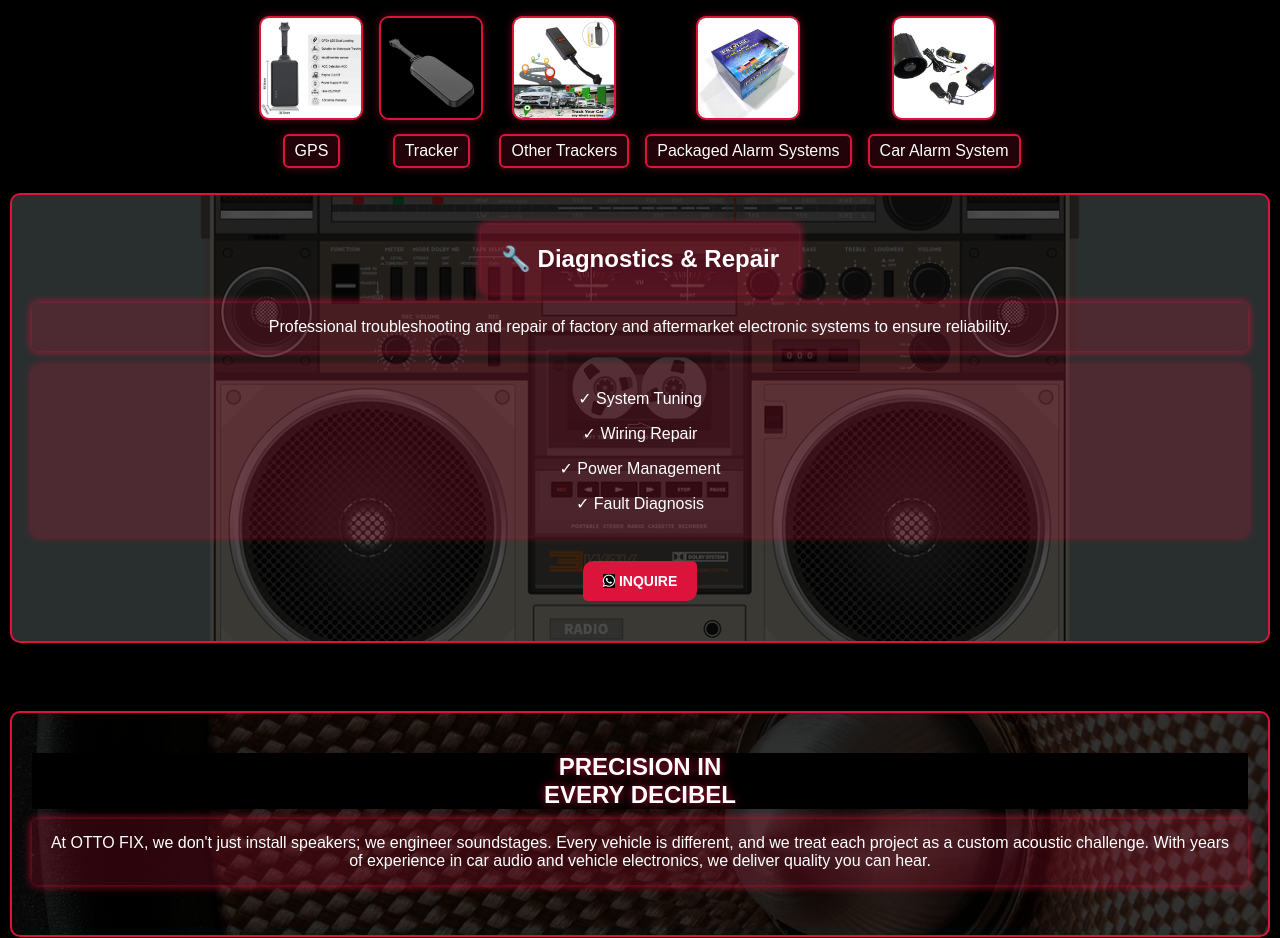
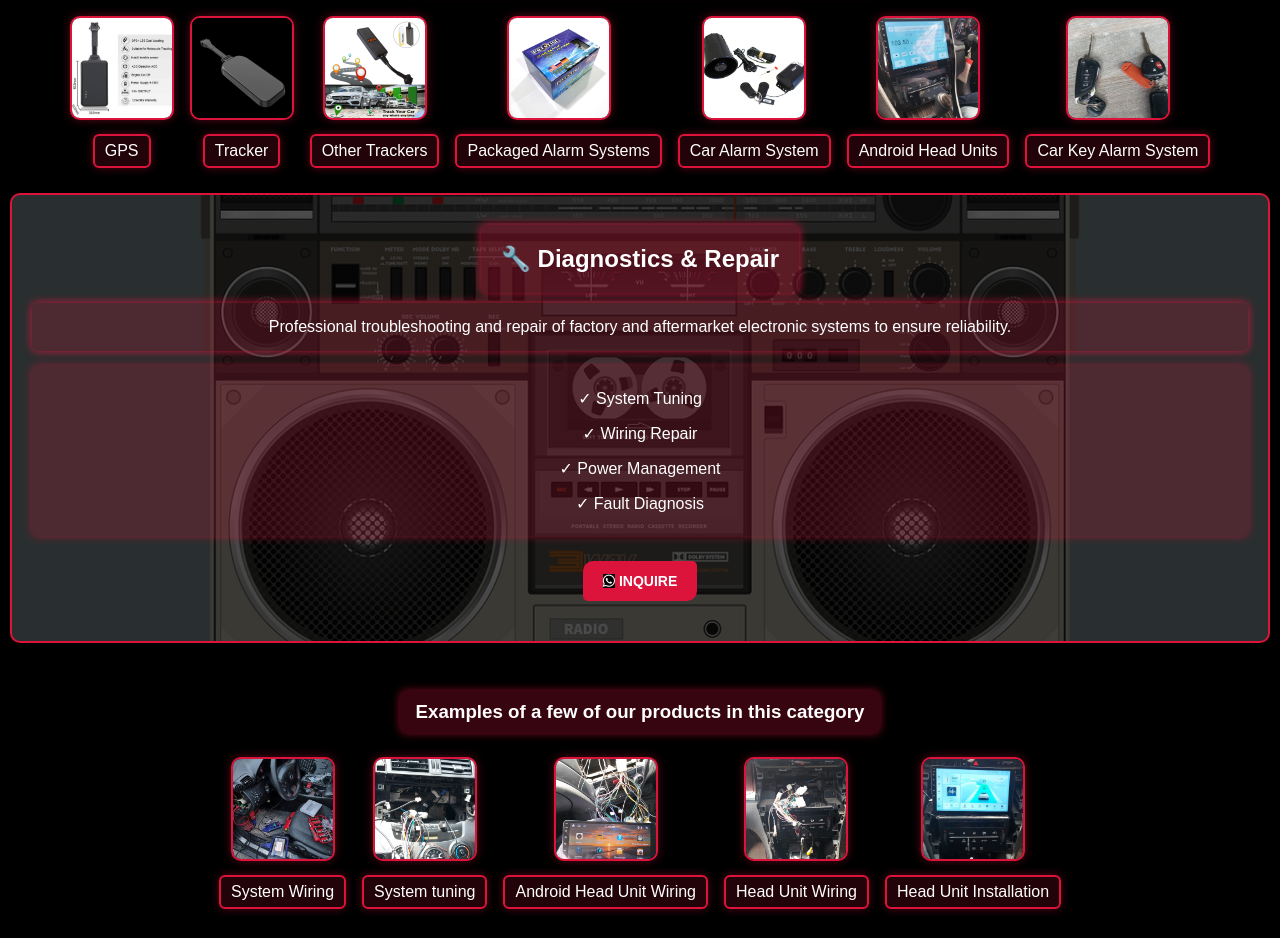
Before and after one commit to POLIT3/OTTO-FIX, a plain HTML site: page index.html in a window 1280 px wide. Shown: the part 1860-2798 px from the top of the page. Drawn offline with Linux system fonts and the light colour scheme.

Commit message:
Added More Product pictures

```diff
--- a/index.html
+++ b/index.html
@@ -94,6 +94,14 @@
                         <img src="images/prod4.jpeg" alt="prod4">
                         <figcaption>Car Alarm System</figcaption>
                     </figure>
+                    <figure class="prod-snippet">
+                        <img src="images/prod13.jpeg" alt="prod13">
+                        <figcaption>Android Head Units</figcaption>
+                    </figure>
+                    <figure class="prod-snippet">
+                        <img src="images/prod14.jpeg" alt="prod14">
+                        <figcaption>Car Key Alarm System</figcaption>
+                    </figure>
                 </div>
             </div>
             <div id="d5">
@@ -107,6 +115,31 @@
                 </ul>
                 <button onclick="openWhatsApp('I need Diagnostics & Repair services')"><i class="fab fa-whatsapp"></i> INQUIRE</button>
             </div><br>
+            <div class="product-examples" id="examples-d5">
+                <h3 class="examples-label">Examples of a few of our products in this category</h3>
+                <div class="product-snippets">
+                    <figure class="prod-snippet">
+                        <img src="images/prod8.jpeg" alt="prod8">
+                        <figcaption>System Wiring</figcaption>
+                    </figure>
+                    <figure class="prod-snippet">
+                        <img src="images/prod9.jpeg" alt="prod9">
+                        <figcaption>System tuning</figcaption>
+                    </figure>
+                    <figure class="prod-snippet">
+                        <img src="images/prod10.jpeg" alt="prod10">
+                        <figcaption>Android Head Unit Wiring</figcaption>
+                    </figure>
+                    <figure class="prod-snippet">
+                        <img src="images/prod11.jpeg" alt="prod11">
+                        <figcaption>Head Unit Wiring</figcaption>
+                    </figure>
+                    <figure class="prod-snippet">
+                        <img src="images/prod12.jpeg" alt="prod12">
+                        <figcaption>Head Unit Installation</figcaption>
+                    </figure>
+                </div>
+            </div>
             <aside id="about">
                 <h1>PRECISION IN<br>EVERY DECIBEL</h1>
                 <p>At OTTO FIX, we don't just install speakers; we engineer soundstages. Every vehicle is different, and we treat each project as a custom acoustic challenge. With years of experience in car audio and vehicle electronics, we deliver quality you can hear.</p>
```
Also changed, not shown: images/prod10.jpeg (added), images/prod11.jpeg (added), images/prod12.jpeg (added), images/prod13.jpeg (added), images/prod14.jpeg (added), images/prod8.jpeg (added), images/prod9.jpeg (added).
